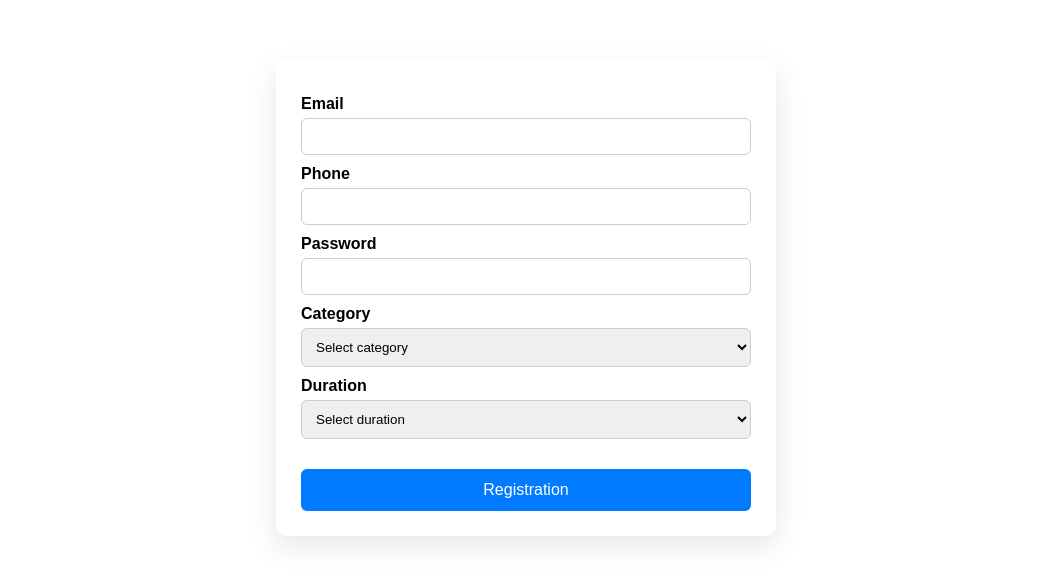
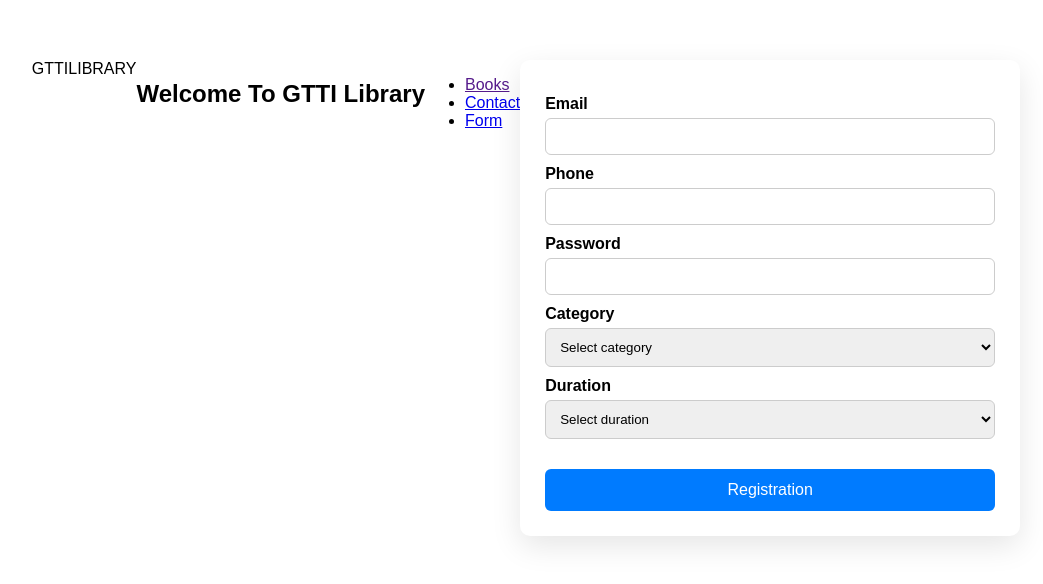
Before and after one commit to imtiazakram1432-maker/library, a plain HTML site: page contacts.details.html in a window 1280 px wide. Shown: the whole page, without its empty margins (114-1157 px from the left). Drawn offline with Linux system fonts and the light colour scheme; files whose address does not match are found by name.

Commit message:
good
Added header and hero section to enhance the layout.

```diff
--- a/contacts.details.html
+++ b/contacts.details.html
@@ -10,6 +10,26 @@
 </head>
 <body>
 
+
+    <!-- Header -->
+    <header class="header">
+        <div class="logo">GTTI<span>LIBRARY</span></div>
+
+    </header>
+
+    <!-- Hero Section -->
+    <section class="hero">
+        <h1>Welcome To GTTI  Library</h1>
+    </section>
+    <section class="nav1">
+        <nav>
+            <ul>
+                <li><a href="">Books</a></li>
+                <li><a href="contacts.details.html">Contact</a></li>
+                <li><a href="personal  details.html">Form</a></li>
+            </ul>
+        </nav>
+    </section>
 <form id="membershipForm">
 
     <label>Email</label>
```
